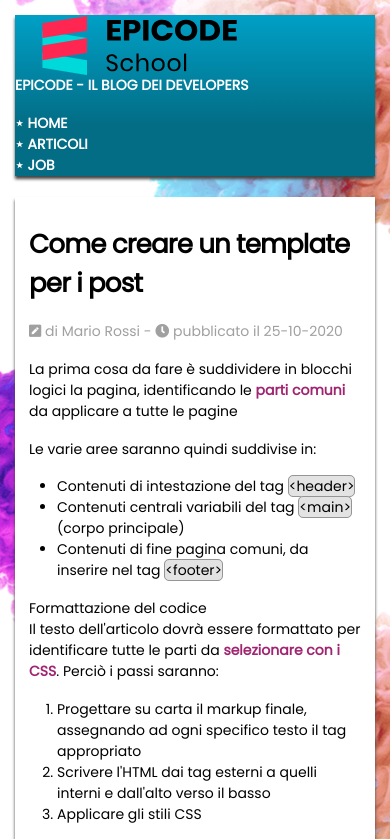
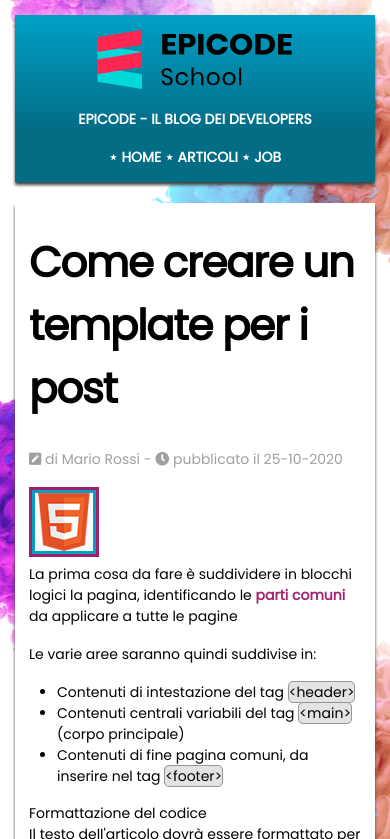
Before and after one commit to GhostPeppino2612/corso, a plain HTML site: page esercizi/esercizio16/base_di_partenza/index.html in a window 390 px wide. Shown: the top 839 px of the page. Drawn offline with Linux system fonts and the light colour scheme.

Commit message:
completo compito

```diff
--- a/esercizi/esercizio16/base_di_partenza/assets/css/style.css
+++ b/esercizi/esercizio16/base_di_partenza/assets/css/style.css
@@ -42,7 +42,22 @@ header nav li a:hover {
 header nav li a::before {
     content: "\22c6\0020";
 }
+.html-container {
+    display: none;
+    width: 5em;
+    margin-bottom: 0.5em;
+}
+.html-container .b-purple {
+    border: 3px solid #9e1f6d;
 
+}
+.html-container .b-acqua {
+    border: 3px solid #009ec5;
+}
+.html-container img {
+    width: 100%;
+    vertical-align: middle;
+}
 /* MAIN */
 main {
     background-color: #fff;
@@ -179,62 +194,85 @@ footer a {
     color: fuchsia;
 }
 @media screen and (max-width: 1200px) {
-    header div, header div img, header nav, header div p, header ul li {
+    header div, header div img, header div p, header nav li {
         display: inline-block;
     }
     header {
-        text-align: unset;
-        margin-bottom: 1.5em;
-        padding: unset;
+        text-align: left;
+        padding: 1em 1em;
     }
     header div img {
         margin-bottom: unset;
-        transform: translateY(10px);
+        vertical-align: middle;
     }
     header nav {
+        vertical-align: middle;
         float: right;
-        margin-right: 20px;
-        transform: translateY(30px);
     }
-    header div p {
-        transform: translateY(-15px);
+    article h1 {
+        font-size: 3em;
+    }
+    .html-container {
+        display: block;
     }
     table {
+        width: 80%;
         margin-inline: auto;
-        min-width: 75%;
     }
     .container iframe {
-        margin-bottom: unset;
+        display: inline-block;
         width: 50%;
+        vertical-align: middle;
     }
-
     .container section {
         display: inline-block;
         width: 49%;
-    }
-    aside {
-        margin-inline: auto;;
+        vertical-align: middle;
     }
     aside div {
+        width: 33%;
         display: inline-block;
-        width: 33%;
+        margin-right: -4px;
     }
 }
-@media screen and (max-width: 768px) and (max-width: 576px) {
-    header div, header div img, header nav, header div p, header ul li {
+@media screen and (max-width: 768px) {
+    header div, header div img, header div p, header nav li {
         display: block;
     }
-
+    header {
+        text-align: center;
+        padding: 1em 1em;
+    }
     header div img {
-        margin-bottom: unset;
-        transform: unset;
+        margin-bottom: 20px;
+        vertical-align: unset;
+        margin-inline: auto;
     }
     header nav {
+        vertical-align: unset;
         float: unset;
+    }
+    .container iframe {
+        display: block;
+        width: 100%;
+        vertical-align: unset;
+    }
+    .container section {
+        display: inline-block;
+        width: 100%;
+        vertical-align: unset;
+    }
+    aside div {
+        width: 100%;
+        display: block;
         margin-right: unset;
-        transform: unset;
+}}
+@media screen and (max-width: 448px) {
+    header nav li {
+        display: inline-block;
     }
-    header div p {
-        transform: unset;
+    table {
+        width: unset;
+        margin-inline: unset;
     }
 }
--- a/esercizi/esercizio16/base_di_partenza/index.html
+++ b/esercizi/esercizio16/base_di_partenza/index.html
@@ -55,7 +55,13 @@
           <i class="fas fa-pen-square"></i> di Mario Rossi -
           <span><i class="fas fa-clock"></i> pubblicato il 25-10-2020</span>
         </p>
-
+        <div class="html-container">
+          <div class="b-purple">
+            <div class="b-acqua">
+              <img src="assets/img/badge.png" alt="badge" />
+            </div>
+          </div>
+        </div>
         <p>
           La prima cosa da fare è suddividere in blocchi logici la pagina,
           identificando le <strong>parti comuni</strong> da applicare a tutte le
```
